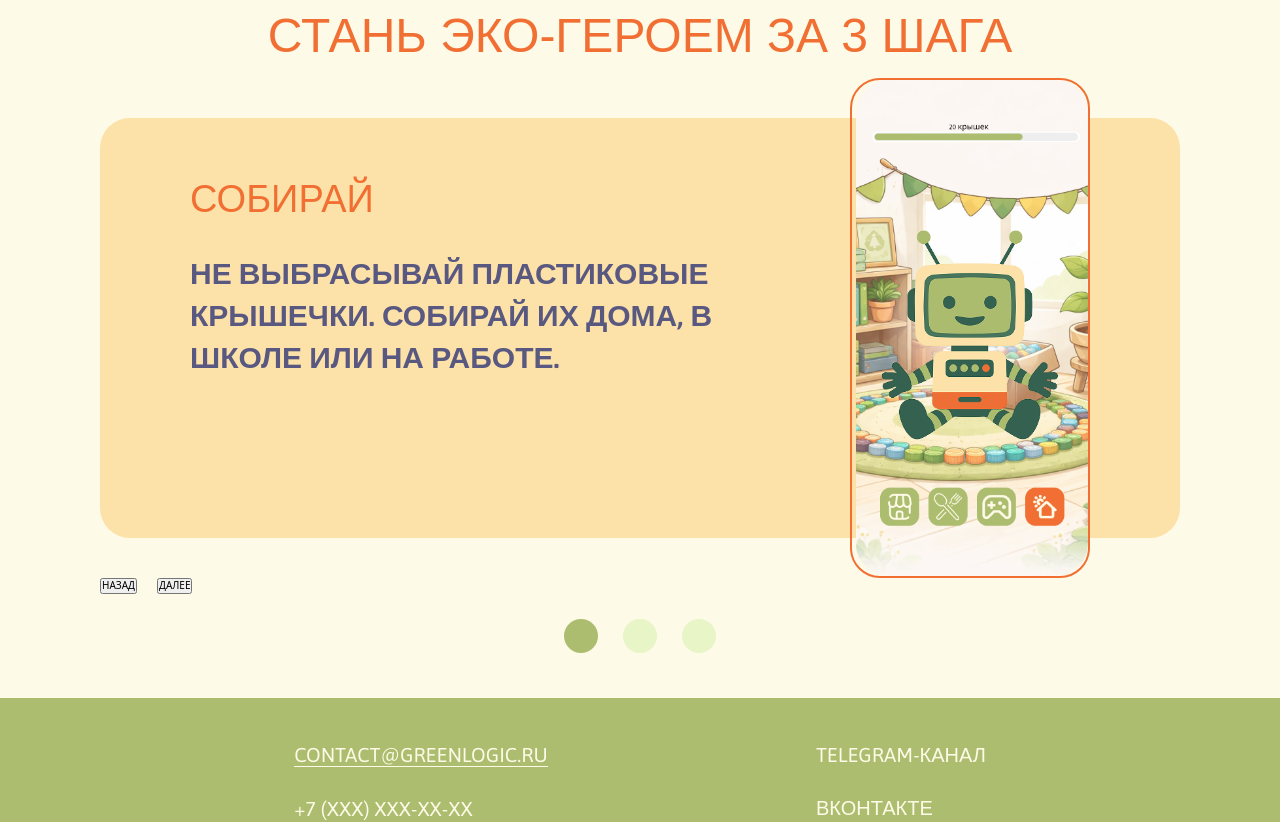
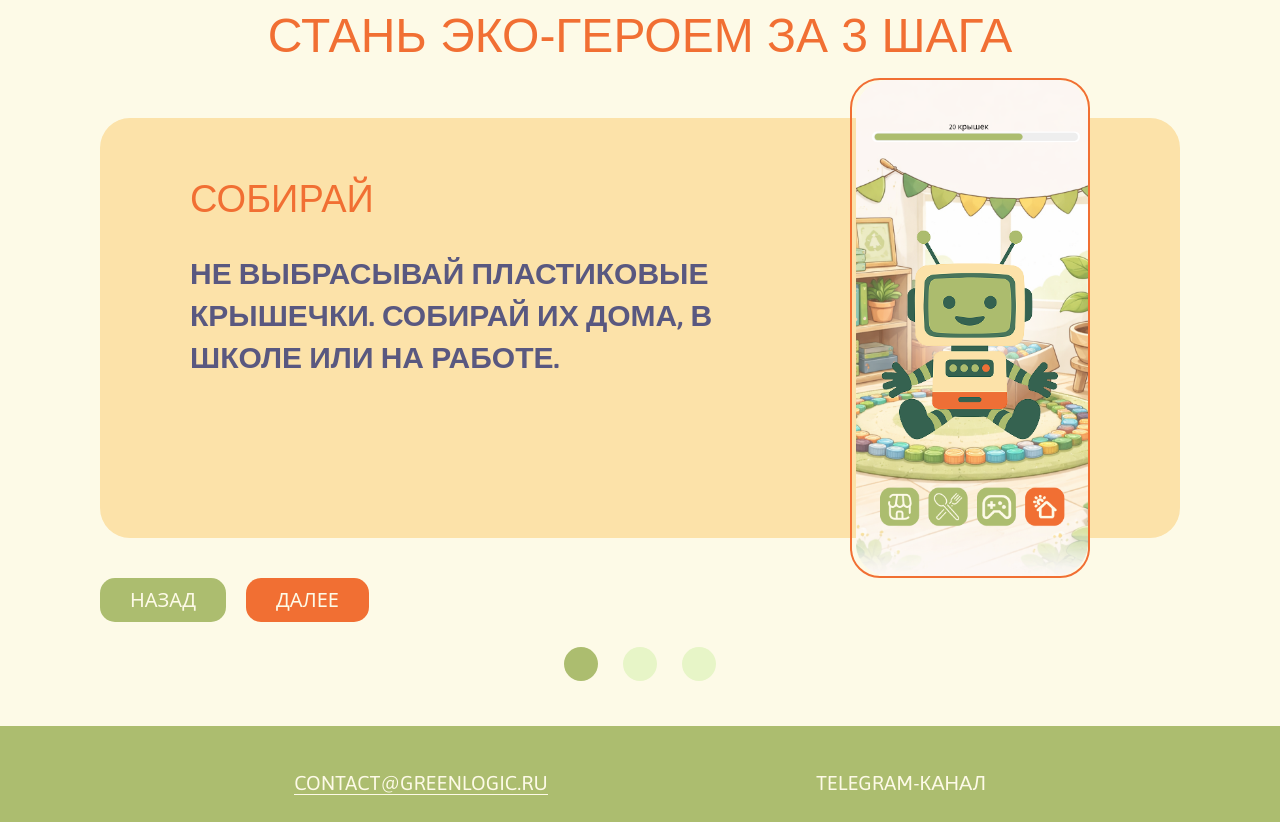
Before and after one commit to schastlivayaa/green-logic, a website built with Vite: page index.html in a window 1280 px wide. Shown: the part 974-1796 px from the top of the page. Built offline with nearby package versions, Linux system fonts and the light colour scheme; a web font is replaced by a local one.

Commit message:
feat: add button styles

```diff
--- a/src/styles/base/_global.scss
+++ b/src/styles/base/_global.scss
@@ -1,5 +1,35 @@
 @use './variables' as *;
+@use "sass:color";
 
 body {
   background-color: $color-bg;
 }
+
+.button {
+  max-width: 414px;
+  padding: 10px 30px;
+  border: none;
+  border-radius: 15px;
+  font-size: 2rem;
+  line-height: 2.4rem;
+  cursor: pointer;
+  transition: all 0.3s ease-in-out;
+
+  &_accent {
+    background-color: $color-accent;
+    color: $color-bg;
+
+    &:hover {
+      background-color: color.adjust($color-accent, $lightness: -10%);
+    }
+  }
+
+  &_main {
+    background-color: $color-main-dark;
+    color: $color-bg;
+
+    &:hover {
+      background-color: color.adjust($color-main-dark, $lightness: -10%);
+    }
+  }
+}
```
